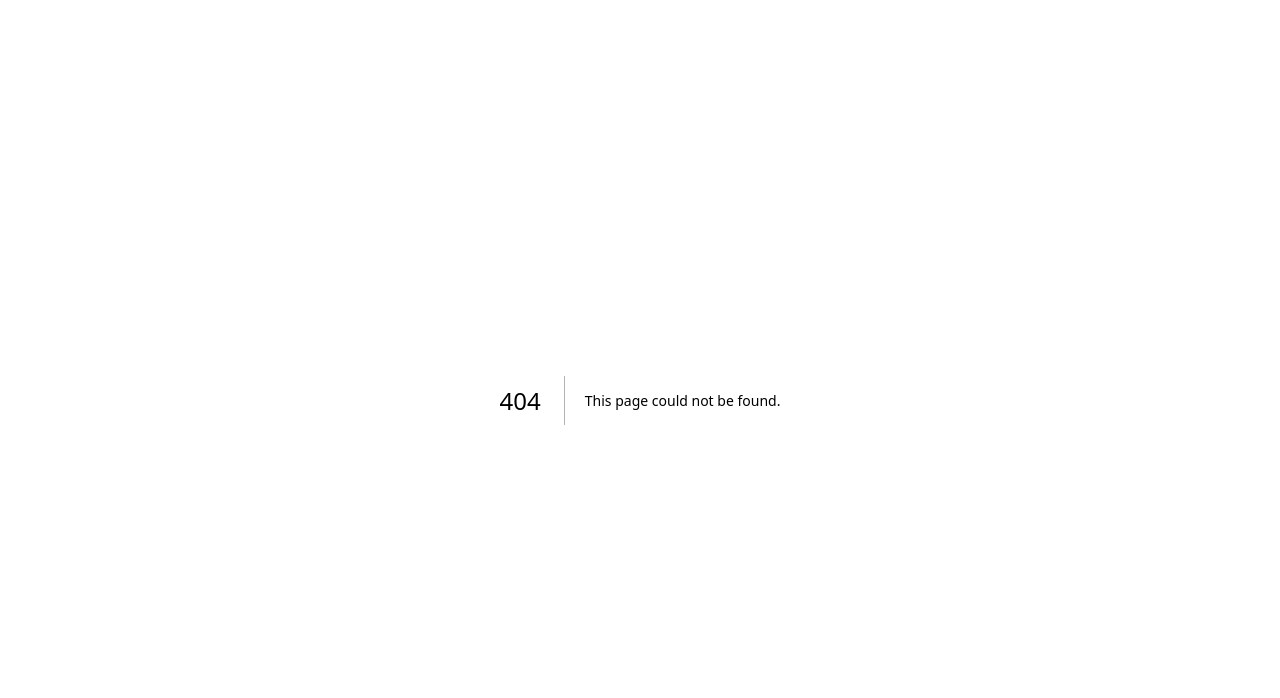
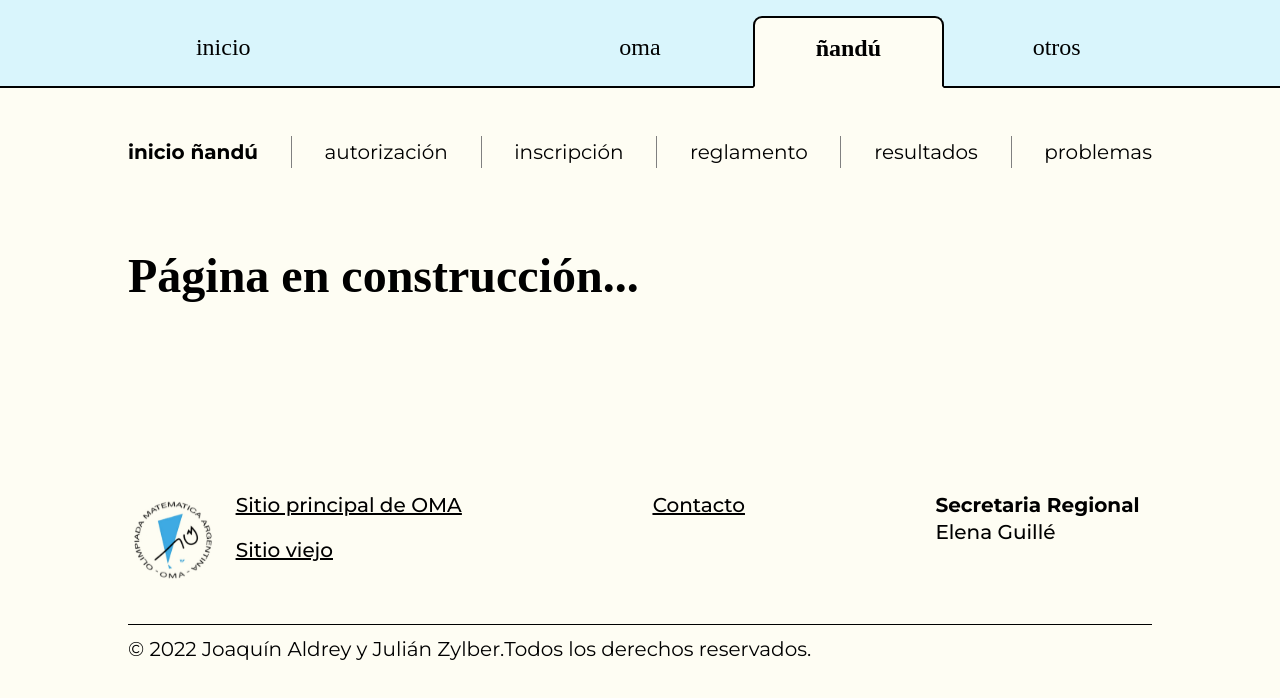
Before and after one commit to JZylber/oma-san-isidro, a Next.js app: page /nandu in a window 1280 px wide. Before the commit this address had no page. Shown: the top 698 px of the page. Built offline with nearby package versions, Linux system fonts and the light colour scheme; a web font is replaced by a local one.

Commit message:
feat(routing): oma and ñandú have main pages

```diff
--- a/components/NavBar/Navbar.tsx
+++ b/components/NavBar/Navbar.tsx
@@ -1,7 +1,7 @@
 import styles from "./Navbar.module.scss";
 import MenuIcon from "../../public/images/menuIcon.svg";
 import X from "../../public/images/x.svg";
-import { useState } from "react";
+import {useState } from "react";
 import MobileMenu from "./MobileMenu/mobile-menu";
 import TopMenu from "./TopMenu/TopMenu";
 import {
@@ -21,19 +21,19 @@ export default function NavBar({togglePageContent,onRouteChange}:NavProps){
     let [openFullMenu,setOpenFullMenu] = useState(false);
     const defaultMenuHierarchy : Array<menuItem> = [
         {text: "Inicio",link:"/",selected : false,subItems:[]},
-        {text: "Oma",link:undefined,selected : false,subItems:[
+        {text: "Oma",link:'/oma',selected : false,subItems:[
+            {text: "Inicio OMA",link:'/oma',selected : false,subItems:[]},
             {text: "Autorización",link:'/oma/autorizacion',selected : false,subItems:[]},
             {text: "Inscripción",link:'/oma/inscripcion',selected : false,subItems:[]},
             {text: "Reglamento",link:'/oma/reglamento',selected : false,subItems:[]},
-            {text: "Sedes",link:'/oma/sedes',selected : false,subItems:[]},
             {text: "Resultados",link:'/oma/resultados',selected : false,subItems:[]},
             {text: "Problemas",link:'/oma/problemas',selected : false,subItems:[]}
         ]},
-        {text: "Ñandú",link:undefined,selected : false,subItems:[
+        {text: "Ñandú",link:'/nandu',selected : false,subItems:[
+            {text: "Inicio Ñandú",link:'/nandu',selected : false,subItems:[]},
             {text: "Autorización",link:'/nandu/autorizacion',selected : false,subItems:[]},
             {text: "Inscripción",link:'/nandu/inscripcion',selected : false,subItems:[]},
             {text: "Reglamento",link:'/nandu/reglamento',selected : false,subItems:[]},
-            {text: "Sedes",link:'/nandu/sedes',selected : false,subItems:[]},
             {text: "Resultados",link:'/nandu/resultados',selected : false,subItems:[]},
             {text: "Problemas",link:'/nandu/problemas',selected : false,subItems:[]}
         ]},
@@ -95,7 +95,6 @@ export default function NavBar({togglePageContent,onRouteChange}:NavProps){
       return newItem;
     });
   };
-
     const clickMainItem = (itemName : string) => {
         const itemIndex = menuHierarchy.findIndex((item) => item.text == itemName);
         const item = menuHierarchy[itemIndex]
@@ -104,7 +103,7 @@ export default function NavBar({togglePageContent,onRouteChange}:NavProps){
                 onRouteChange()
             }
             item.selected = true;
-            setMenuHierarchy(selectItem(menuHierarchy,itemIndex))
+            setMenuHierarchy(selectItem(menuHierarchy,itemIndex,item.subItems.length > 0 ? 0 : undefined))
         }
     }
     const clickSubItem = (mainItemName : string,subItemName: string) => {
@@ -124,7 +123,7 @@ export default function NavBar({togglePageContent,onRouteChange}:NavProps){
     }
 
     const isNotAtHome = () => {
-        const homeIndex: number = menuHierarchy.findIndex((item) => item.text == 'Inicio');
+        const homeIndex: number = menuHierarchy.findIndex((item) => item.text === 'Inicio');
         const home: menuItem = menuHierarchy[homeIndex]
         const isAtHome: boolean = home.selected;
         return !isAtHome;
--- a/pages/oma/sedes.tsx
+++ b/pages/nandu/index.tsx
@@ -3,18 +3,19 @@ import Head from "next/head";
 import InProgress from "../../components/InProgress/InProgress";
 import Layout from "../../components/Layout/Layout";
 
-const OMAVenues : NextPage = () => {
+const NanduVenues : NextPage = () => {
     return(
         <>
         <Head>
-            <title>Sedes OMA</title>
+            <title>Ñandú</title>
             <meta   name="description"
-                content="Información de las sedes para la próxima instancia de OMA"></meta>
+                content="Paǵina principal de Ñandú"></meta>
         </Head>
         <Layout>
             <InProgress/>
         </Layout>
-        </>)
+        </>
+        )
 }
 
-export default OMAVenues
+export default NanduVenues
```
Also changed, not shown: pages/oma/index.tsx (renamed from pages/nandu/sedes.tsx, +5 -6 lines).
